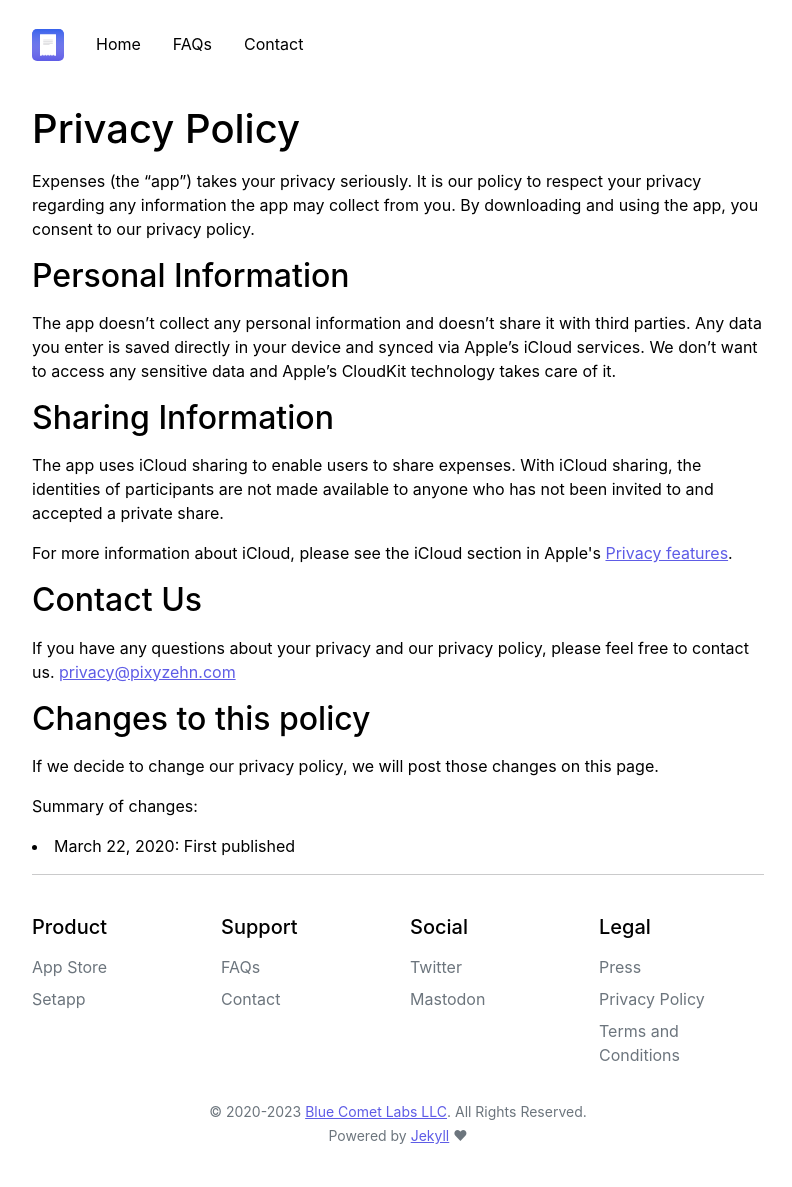
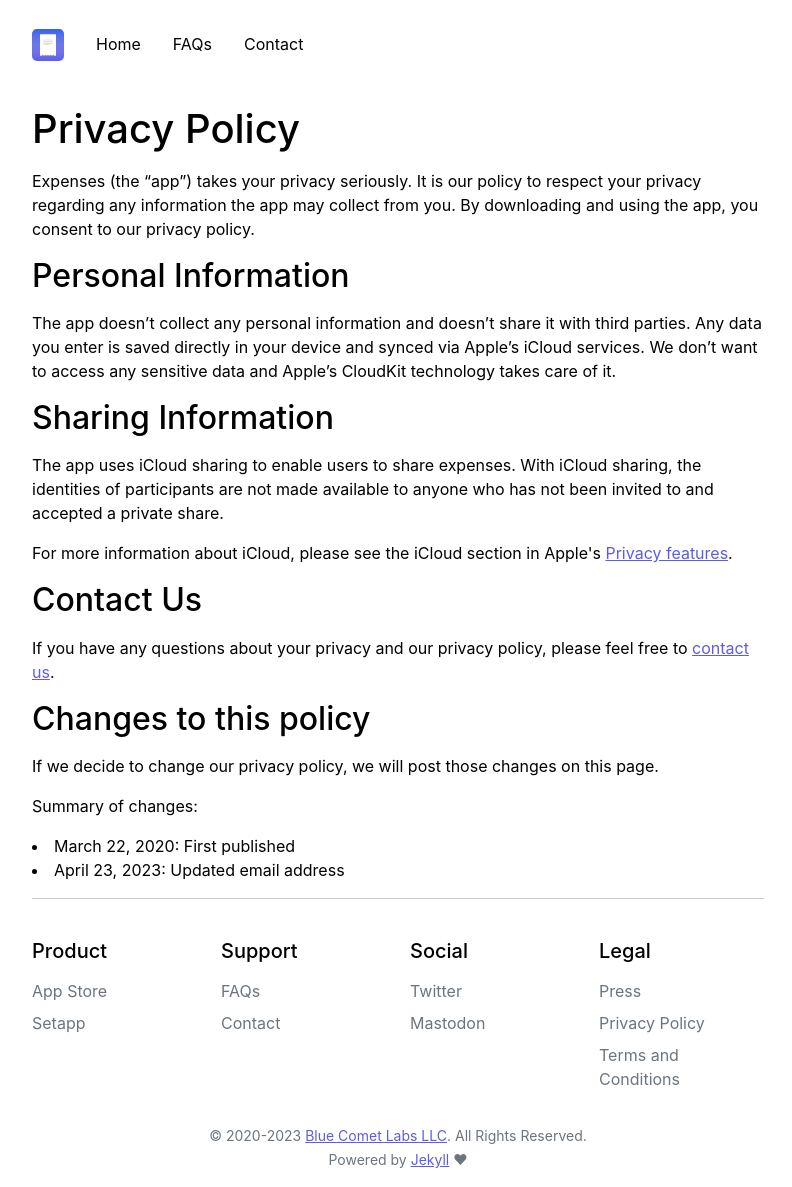
Before and after one commit to bluecometlabs/getexpenses.app, a Jekyll site: the page built from pages/privacy.md, in a window 1280 px wide. Shown: the whole page, without its empty margins (242-1034 px from the left). Built offline with Jekyll 4.4.1, drawn with Linux system fonts in a browser that asks for light colours; before the commit the page ends 1163 px from its top, so only the background shows below that.

Commit message:
Update pages

```diff
--- a/_includes/privacy.html
+++ b/_includes/privacy.html
@@ -16,11 +16,11 @@
             href="https://www.apple.com/privacy/features/">Privacy features</a>.</p>
 
     <h2>Contact Us</h2>
-    <p>If you have any questions about your privacy and our privacy policy, please feel free to contact us.
-        <a href="mailto:privacy@pixyzehn.com">privacy@pixyzehn.com</a></p>
+    <p>If you have any questions about your privacy and our privacy policy, please feel free to <a href="mailto:contact@bluecometlabs.com">contact us</a>.</p>
 
     <h2>Changes to this policy</h2>
     <p>If we decide to change our privacy policy, we will post those changes on this page.</p>
     <p>Summary of changes:</p>
     <li>March 22, 2020: First published</li>
+    <li>April 23, 2023: Updated email address</li>
 </div>
--- a/_includes/terms.html
+++ b/_includes/terms.html
@@ -1,6 +1,6 @@
 <div class="apps-main">
     <h1>Terms and Conditions</h1>
-    <p>Last updated: April 5, 2020</p>
+    <p>Last updated: April 24, 2023</p>
 
     <p>Please read these Terms and Conditions ("Terms", "Terms and Conditions") carefully before using the Expenses
         application (the "Service") operated by Expenses ("us", "we", or "our").
@@ -76,6 +76,5 @@
         revised terms. If you do not agree to the new terms, please stop using the Service.</p>
 
     <h2>Contact Us</h2>
-    <p>If you have any questions about these Terms, please contact us. <a
-            href="mailto:terms@pixyzehn.com">terms@pixyzehn.com</a></p>
+    <p>If you have any questions about these Terms, please feel free to <a href="mailto:contact@bluecometlabs.com">contact us</a>.</p>
 </div>
```
